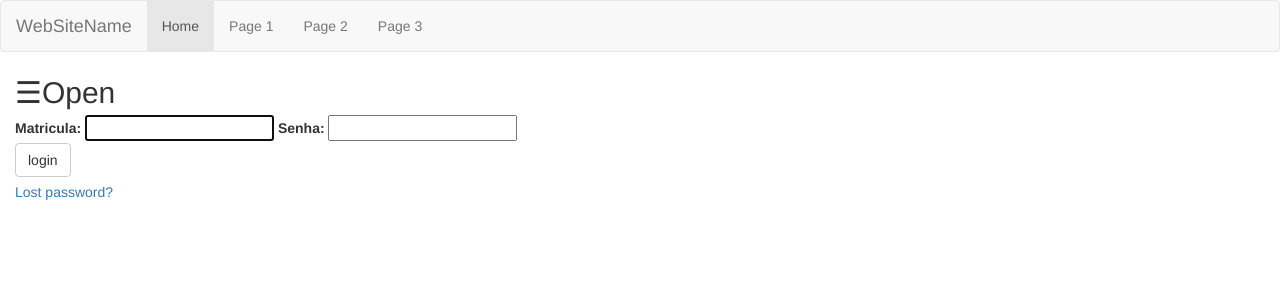
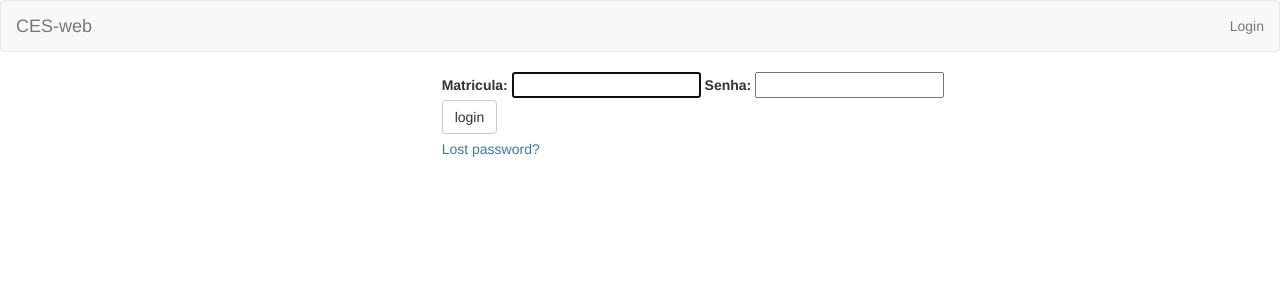
Before and after one commit to manoelnetom/CES-web, a Django app: page /accounts/login/ in a window 1280 px wide. Shown: the top 300 px of the page. Run offline with Django 3.2, Linux system fonts and the light colour scheme; parts of the project's set-up code (start-up, migrations or seed data) failed here and were passed over; some libraries are stand-ins or nearby versions.

Commit message:
feito alterações nas classes

```diff
--- a/site/ces/templates/base_generic.html
+++ b/site/ces/templates/base_generic.html
@@ -12,8 +12,12 @@
     <!-- Add additional CSS in static file -->
     {% load static %}
     <!--<link rel="stylesheet" href="{% static 'css/style.css' %}">-->
-    {% block style %}<link rel="stylesheet" href="{% static 'css/side-nav.css' %}">{% endblock %}
-    {% block js %}<script src="{% static 'js/sidebar.js' %}"></script>{% endblock %}
+    {% block style %}
+    <link rel="stylesheet" href="{% static 'css/side-nav.css' %}">
+    {% endblock %}
+    {% block js %}
+    <script src="{% static 'js/sidebar.js' %}"></script>
+    {% endblock %}
 </head>
 
 <body>
@@ -39,19 +43,29 @@
         <nav class="navbar navbar-default">
             <div class="container-fluid">
                 <div class="navbar-header">
-              <a class="navbar-brand" href="#">WebSiteName</a>
+                    <a href="{% url 'index' %}" class="navbar-brand" href="#">CES-web</a>
                 </div>
                 <ul class="nav navbar-nav">
-            <li class="active"><a href="#">Home</a></li>
-            <li><a href="#">Page 1</a></li>
-            <li><a href="#">Page 2</a></li>
-            <li><a href="#">Page 3</a></li>
+                    {% block navbar %}
+                    {% if user.is_authenticated %}
+                    <!-- <li><a href="{% url 'index' %}">Home</a></li>-->
+                    <li><a href="{% url 'meus-emprestimos' %}">Meus Empréstimos</a></li>
+                    <li><a href="{% url 'objetos' %}">Todos Objetos</a></li>
+                    {% endif %}
+                </ul>
+                <ul class="nav navbar-nav navbar-right">
+                    {% if user.is_authenticated %}
+                    <li><a href="#"><span class="glyphicon glyphicon-user"></span> User: {{ user.get_username }}</a></li>
+                    <li><a href="{% url 'logout'%}?next={{request.path}}"><span class="glyphicon glyphicon-log-in"></span> Logout</a></li>
+                    {% else %}
+                    <li><a href="{% url 'login'%}?next={{request.path}}">Login</a></li>
+                    {% endif %}
+                    {% endblock %}
                 </ul>
             </div>
         </nav>
 
-        <div class="col-sm-10 ">
-           <span style="font-size:30px;cursor:pointer" onclick="openNav()">&#9776;Open</span>
+        <div class="col-md-8 col-md-offset-4 ">
             {% block content %}{% endblock %}
 
             {% block pagination %}
--- a/site/templates/registration/login.html
+++ b/site/templates/registration/login.html
@@ -1,7 +1,6 @@
 {% extends "base_generic.html" %}
 
 {% block content %}
-
     {% if form.errors %}
     <p>Seu usuário e senha não correspondem. Por favor tente novamente.</p>
     {% endif %}
@@ -28,8 +27,8 @@
         </div>
 
         <div>
-  <input type="submit" class="btn btn-default" value="login" />
-  <input type="hidden" name="next" value="{{ next }}" />
+            <input type="submit" class="btn btn-default" value="login"/>
+            <input type="hidden" name="next" value="{{ next }}"/>
         </div>
     </form>
     <div class="help-block">
```
Lines whose indentation alone changed are shown as unchanged.
